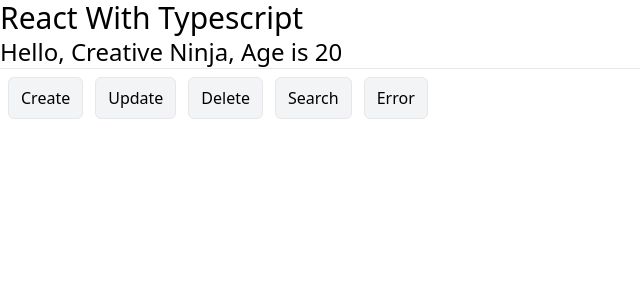
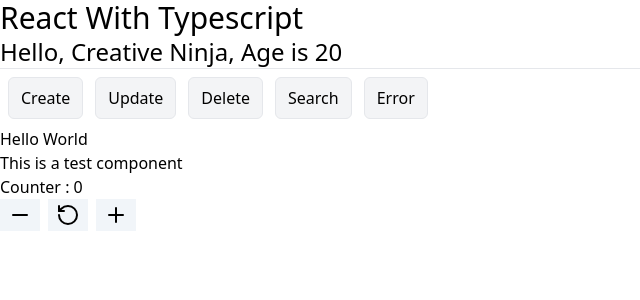
Before and after one commit to mryeminaung/typescript-learning, a React (Vite) app: page / in a window 1280 px wide. Shown: the top 300 px of the page, without its empty margins (0-640 px from the left). Built offline with nearby package versions, Linux system fonts and the light colour scheme.

Commit message:
adv useState

```diff
--- a/package.json
+++ b/package.json
@@ -10,6 +10,7 @@
     "preview": "vite preview"
   },
   "dependencies": {
+    "lucide-react": "^0.427.0",
     "react": "^18.3.1",
     "react-dom": "^18.3.1"
   },
--- a/src/App.tsx
+++ b/src/App.tsx
@@ -9,6 +9,7 @@
 // import Button from "./learning/Button";
 
 import EnumType from "./learning/EnumType";
+import Test from "./learning/hooks/Test";
 
 type WelcomeProps = {
     name: string;
@@ -137,6 +138,9 @@ function App() {
             <Button setCount={setCount} color="brown" ha="ha" test="newProps">
                 Increment
             </Button> */}
+            <Test message="Hello World">
+                <p>This is a test component</p>
+            </Test>
         </div>
     );
 }
--- /dev/null
+++ b/src/learning/hooks/Test.tsx
@@ -0,0 +1,65 @@
+import { Minus, Plus, RotateCcw } from "lucide-react";
+import { useState } from "react";
+
+type TestProps = {
+    message: string;
+    children: React.ReactNode;
+};
+
+type CounterActionProps = "INCREMENT" | "DECREMENT" | "RESET";
+
+const Test = ({ message, children }: TestProps) => {
+    const [count, setCount] = useState(0);
+
+    const handleCount = (action: CounterActionProps) => {
+        if (action === "INCREMENT") {
+            setCount((pre) => pre + 1);
+        } else if (action === "DECREMENT") {
+            setCount((pre) => pre - 1);
+        } else if (action === "RESET") {
+            setCount(0);
+        }
+    };
+
+    return (
+        <div>
+            <h1>{message}</h1>
+            <p>{children}</p>
+            <Counter count={count} handleCount={handleCount} />
+        </div>
+    );
+};
+
+type CounterProps = {
+    count: number;
+    handleCount: (action: CounterActionProps) => void;
+};
+
+const Counter = ({ count, handleCount }: CounterProps) => {
+    return (
+        <div>
+            <h1>Counter : {count}</h1>
+            <div className="space-x-2">
+                <button
+                    className="px-2 py-1 bg-slate-100"
+                    onClick={() => handleCount("DECREMENT")}
+                >
+                    <Minus />
+                </button>
+                <button
+                    className="px-2 py-1 bg-slate-100"
+                    onClick={() => handleCount("RESET")}
+                >
+                    <RotateCcw />
+                </button>
+                <button
+                    className="px-2 py-1 bg-slate-100"
+                    onClick={() => handleCount("INCREMENT")}
+                >
+                    <Plus />
+                </button>
+            </div>
+        </div>
+    );
+};
+export default Test;
```
Also changed, not shown: 1 other file (tests, documents, lock files or other folders).
